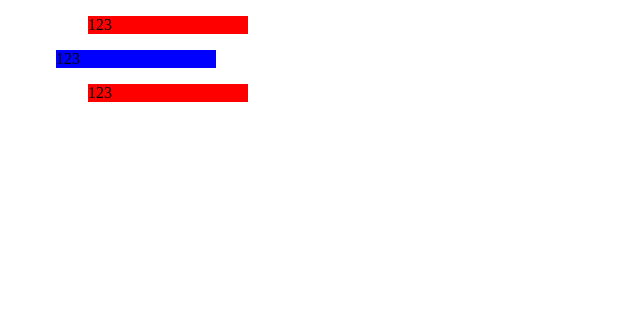
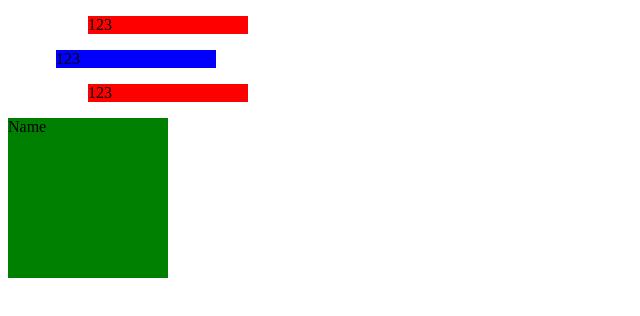
Before and after one commit to Fokstal/testRepo, a plain HTML site: page index.html in a window 1280 px wide. Shown: the whole page, without its empty margins (0-640 px from the left). Drawn offline with Linux system fonts and the light colour scheme.

Commit message:
feat: create new style name

```diff
--- a/index.html
+++ b/index.html
@@ -18,5 +18,9 @@
     <div class="block">
         123
     </div>
+
+    <div class="name">
+        Name
+    </div>
 </body>
 </html>
--- a/style.css
+++ b/style.css
@@ -12,3 +12,9 @@
     height: 20%;
     margin: 1rem 3rem;
 }
+
+.name {
+    background: green;
+    width: 10rem;
+    height: 10rem;
+}
```
